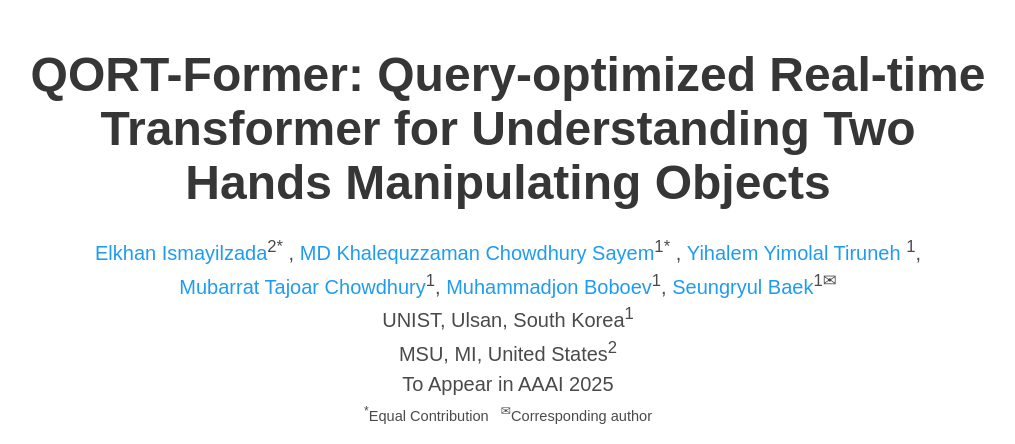
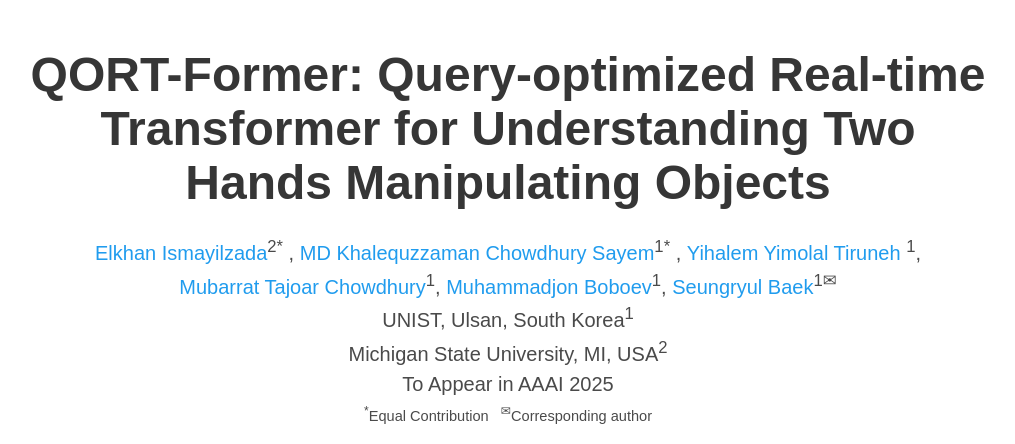
Before and after one commit to kcsayem/QORT-Former, a plain HTML site: page index.html in a window 1280 px wide. Shown: the top 444 px of the page, without its empty margins (132-1147 px from the left). Drawn offline with nearby package versions, Linux system fonts and the light colour scheme; some icons are missing; a web font is replaced by a local one.

Commit message:
Update index.html

```diff
--- a/index.html
+++ b/index.html
@@ -53,7 +53,7 @@
                   </div>
 
                   <div class="is-size-5 publication-authors">
-                    <span class="author-block">UNIST, Ulsan, South Korea<sup>1</sup> <br> MSU, MI, United States<sup>2</sup> <br>To Appear in AAAI 2025</span>
+                    <span class="author-block">UNIST, Ulsan, South Korea<sup>1</sup> <br> Michigan State University, MI, USA<sup>2</sup> <br>To Appear in AAAI 2025</span>
                     <span class="eql-cntrb"><small><br><sup>*</sup>Equal Contribution &nbsp; </small><small><sup>✉</sup>Corresponding author</small></span>
                     <!-- <span class="eql-cntrb"><small><br><sup>&dagger;</sup>Indicates Corresponding Author</small></span> -->
                   </div>
```
